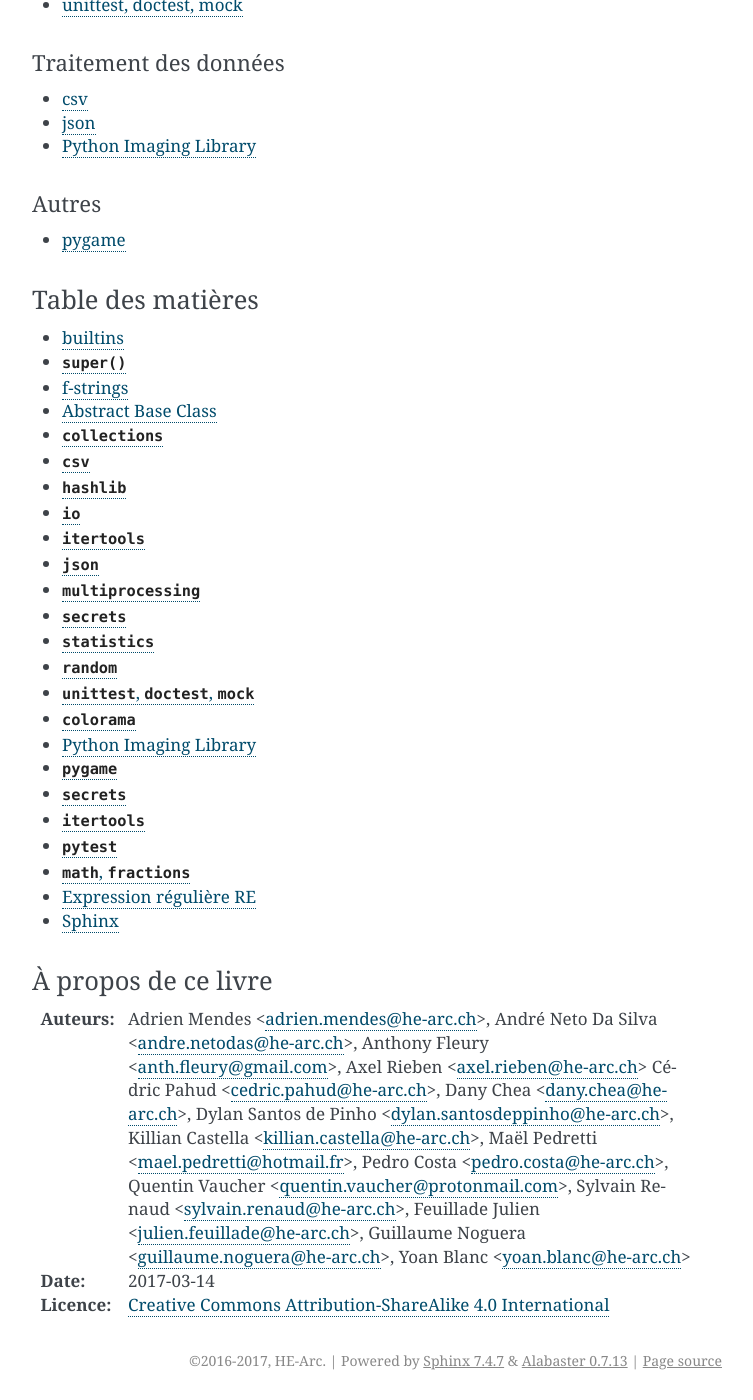
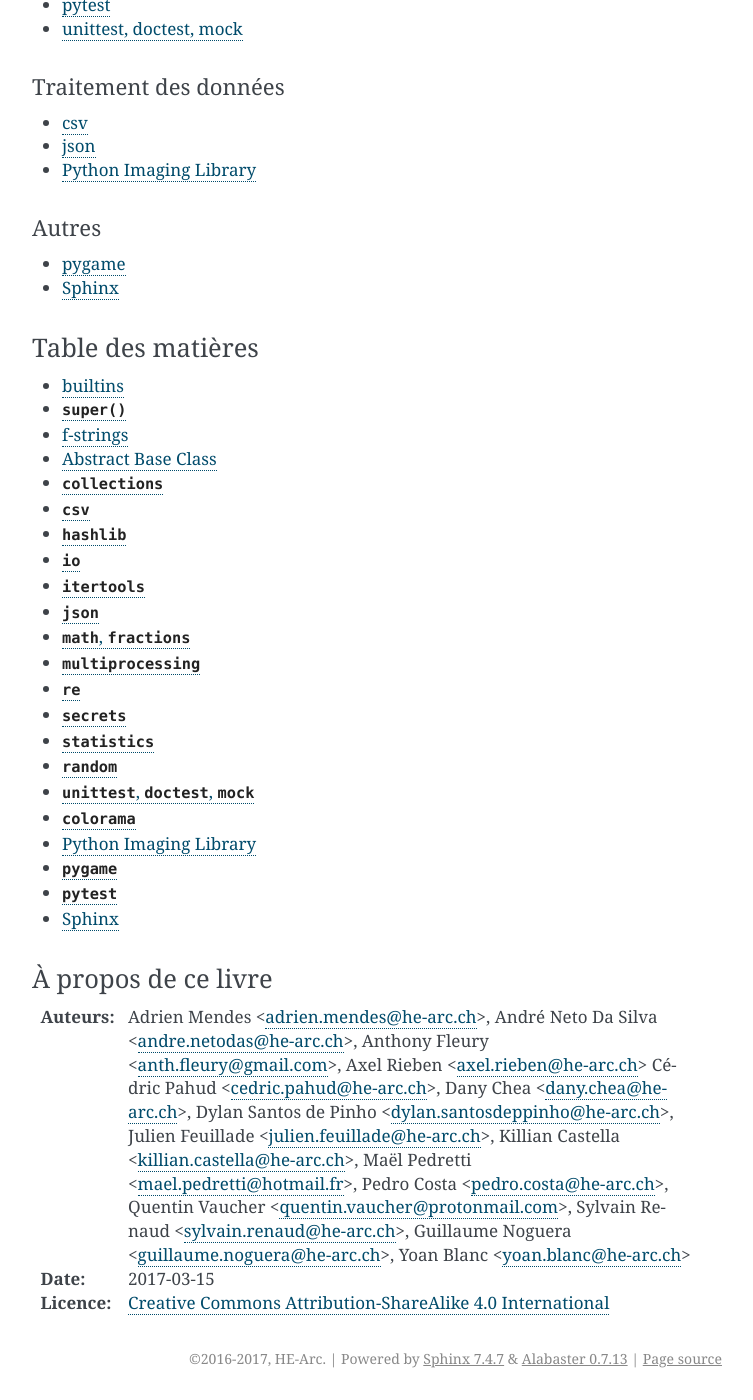
Before and after one commit to HE-Arc/livre-python, a Sphinx documentation site: the page built from source/index.rst, in a window 1280 px wide and 1400 px high, scrolled down 1019 px. Shown: the whole window, without its empty margins (388-1141 px from the left). Built offline with Sphinx 7.4.7, drawn with Linux system fonts in a browser that asks for light colours.

Commit message:
Ajout de `re` et `sphinx` à l'introduction
Signed-off-by: Yoan Blanc <yoan@dosimple.ch>

```diff
--- a/source/index.rst
+++ b/source/index.rst
@@ -30,11 +32,7 @@ Table des matières
    colorama/index.rst
    pillow/index.rst
    pygame/index.rst
-   secrets/index.rst
-   itertools/index.rst
    pytest/index.rst
-   math/index.rst
-   re/index.rst
    sphinx/index.rst
 
 À propos de ce livre
@@ -48,14 +46,14 @@ Table des matières
         Cédric Pahud <cedric.pahud@he-arc.ch>,
         Dany Chea <dany.chea@he-arc.ch>,
         Dylan Santos de Pinho <dylan.santosdeppinho@he-arc.ch>,
+        Julien Feuillade <julien.feuillade@he-arc.ch>,
         Killian Castella <killian.castella@he-arc.ch>,
         Maël Pedretti <mael.pedretti@hotmail.fr>,
         Pedro Costa <pedro.costa@he-arc.ch>,
         Quentin Vaucher <quentin.vaucher@protonmail.com>,
         Sylvain Renaud <sylvain.renaud@he-arc.ch>,
-        Feuillade Julien <julien.feuillade@he-arc.ch>,
         Guillaume Noguera <guillaume.noguera@he-arc.ch>,
         Yoan Blanc <yoan.blanc@he-arc.ch>
-:Date:  2017-03-14
+:Date:  2017-03-15
 :Licence:
         :ref:`licence`
--- a/source/introduction.rst
+++ b/source/introduction.rst
@@ -56,3 +57,4 @@ Autres
 ------
 
 * :ref:`pygame-tutorial`
+* :ref:`sphinx-tutorial`
--- a/source/re/index.rst
+++ b/source/re/index.rst
@@ -1,5 +1,8 @@
-Expression régulière RE
-=======================
+.. _re-tutorial:
+
+======
+``re``
+======
 
 Par Julien Feuillade
 
--- a/source/sphinx/index.rst
+++ b/source/sphinx/index.rst
@@ -1,3 +1,5 @@
+.. _sphinx-tutorial:
+
 Sphinx
 ======
 
```
Also changed, not shown: other parts of source/index.rst (+2 -0 lines), other parts of source/introduction.rst (+1 -0 lines).
